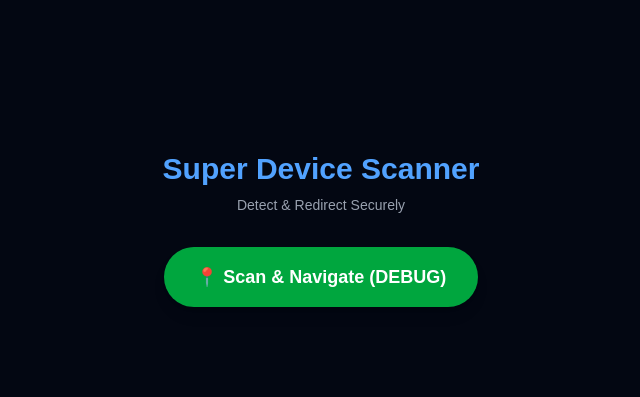
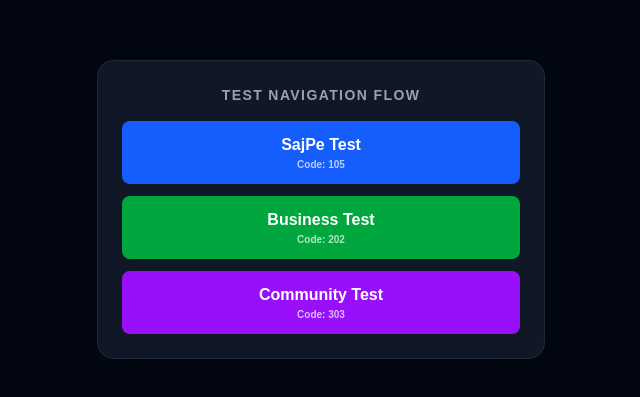
Before and after one commit to Sabnam09/device-location-Tracker, a Next.js app: page / in a window 1280 px wide. Shown: the part 171-568 px from the top of the page, without its empty margins (319-959 px from the left). Built offline with nearby package versions, Linux system fonts and the light colour scheme.

Commit message:
18 dec commited

```diff
--- a/next.config.mjs
+++ b/next.config.mjs
@@ -1,7 +1,14 @@
 /** @type {import('next').NextConfig} */
 const nextConfig = {
-  /* config options here */
-  reactCompiler: true,
+  async rewrites() {
+    return [
+      {
+        // Ye pattern kisi bhi /type/action/code ko handle karega
+        source: '/:type/:action/:code',
+        destination: '/',
+      },
+    ];
+  },
 };
 
 export default nextConfig;
--- a/src/app/actions.js
+++ b/src/app/actions.js
@@ -2,7 +2,6 @@
 "use server";
 
 export async function saveDeviceDataSecurely(payload) {
-  // 🔒 Ye URL client side (browser) ko nahi dikhega
   const API_URL = "https://sajpebusiness.raavan.site/portal/users/device-details";
 
   try {
@@ -15,17 +14,11 @@ export async function saveDeviceDataSecurely(payload) {
       body: JSON.stringify(payload),
     });
 
-    // Response handle karna
     const data = await response.json();
-
-    if (!response.ok) {
-      return { success: false, error: data, status: response.status };
-    }
+    if (!response.ok) return { success: false, error: data, status: response.status };
 
     return { success: true, data: data };
-
   } catch (error) {
-    console.error("Server Action Error:", error);
     return { success: false, error: "Server Connection Failed" };
   }
 }
--- a/src/app/page.js
+++ b/src/app/page.js
@@ -4,7 +4,6 @@ import { useState } from "react";
 import FingerprintJS from "@fingerprintjs/fingerprintjs";
 import { UAParser } from "ua-parser-js";
 import DeviceCard from "./components/DeviceCard";
-// 👇 Server Action Import
 import { saveDeviceDataSecurely } from "./actions";
 
 export default function Home() {
@@ -13,142 +12,110 @@ export default function Home() {
   const [error, setError] = useState("");
   const [statusMsg, setStatusMsg] = useState("");
 
-  const performRedirection = (deviceType, osName) => {
-    setStatusMsg(`Detected ${deviceType}. Processing...`);
-    // 🛑 DEBUGGING: Navigation roka hai taaki aap Console check kar sakein
-    // console.log("🛑 DEBUG MODE: Navigation Paused. Check Console for API Data.");
-    // alert(`System Detected: ${deviceType}\n\nNavigation is PAUSED for testing.`);
+  // Testing Data based on your JSON
+  const testLinks = [
+    { name: "SajPe Test", type: "s", code: "105", color: "bg-blue-600" },
+    { name: "Business Test", type: "b", code: "202", color: "bg-green-600" },
+    { name: "Community Test", type: "c", code: "303", color: "bg-purple-600" }
+  ];
 
-     // ORIGINAL REDIRECT CODE (Uncomment when ready)
+  // Modified logic to accept manual testing data
+  const getReferralInfo = (manualType = null, manualCode = null) => {
+    if (manualType) return { type: manualType, code: manualCode, isTest: true };
 
-    // 1. DESKTOP / LAPTOP / TABLET
+    if (typeof window === "undefined") return { type: 's', code: '' };
+    const segments = window.location.pathname.split('/').filter(Boolean);
+    return {
+      type: segments[0] || 's',
+      code: segments[2] || '00123',
+      isTest: false
+    };
+  };
+
+// --- 1. Navigation Flow Logic ---
+const performRedirection = (deviceType, type) => {
+  console.log("🚩 Redirection Triggered for Type:", type);
+  const { code } = getReferralInfo();
+
+  // --- 1. DESKTOP / LAPTOP / MAC FLOW ---
   if (deviceType !== "Mobile") {
+
+    // CONDITION: Community (c) - No website, send to Play Store
+    if (type === 'c') {
+      setStatusMsg("No Web Version for Community. Redirecting to Play Store...");
+      setTimeout(() => {
+        window.location.href = "https://play.google.com/store/apps/details?id=com.saj_community";
+      }, 1500);
+      return;
+    }
+
+    // CONDITION: Business (b) - Specific Portal
+    if (type === 'b') {
+      setStatusMsg("Redirecting to Business Portal...");
+      setTimeout(() => {
+        window.location.href = "https://sajpeweb.raavan.site/business/enter-number";
+      }, 1500);
+      return;
+    }
+
+    // CONDITION: SajPe (s) - Default Web
+    setStatusMsg("Redirecting to SajPe Web...");
     setTimeout(() => {
       window.location.href = "https://sajpeweb.raavan.site/";
     }, 1500);
     return;
   }
 
-    // 2. MOBILE
+  // --- 2. MOBILE FLOW (Deep Linking) ---
   if (deviceType === "Mobile") {
-       const appScheme = "sajpe://home";
-       const playStoreLink = "https://play.google.com/store/apps/details?id=com.saj_pe";
-       setStatusMsg("Launching App...");
+    let appScheme = "sajpe://home";
+    let storeLink = "https://play.google.com/store/apps/details?id=com.saj_pe";
+
+    if (type === 'b') {
+      appScheme = "sajbusiness://home";
+      storeLink = "https://play.google.com/store/apps/details?id=com.saj_business";
+    } else if (type === 'c') {
+      appScheme = "sajcommunity://home";
+      storeLink = "https://play.google.com/store/apps/details?id=com.saj_community";
+    }
+
     window.location.href = appScheme;
 
     setTimeout(() => {
-         const confirmFallback = window.confirm("SajPe App not found. Go to Play Store?");
-         if (confirmFallback) {
-            window.location.href = playStoreLink;
+      if (window.confirm("App not found. Open Play Store?")) {
+        window.location.href = storeLink;
       }
-       }, 2000);
-    }
-
-  };
-
-  const handleScan = async () => {
-    setLoading(true);
-    setError("");
-    setDeviceData(null);
-    setStatusMsg("Scanning Device...");
-
-    try {
-      // ✅ STEP 1: RESTORED YOUR EXACT ORIGINAL LOGIC HERE
-      const parser = new UAParser();
-      const result = parser.getResult();
-
-      // OS Name
-      const osName = result.os.name;
-      const osVersion = result.os.version;
-      const exactOS = `${osName} ${osVersion}`.trim();
-
-      // Browser
-      const browserName = result.browser.name;
-
-      // Device Type Logic (Your Original Code)
-      let rawType = result.device.type; // mobile, tablet, smarttv, wearable, embedded
-      let deviceType = "Desktop / Laptop"; // Default
-
-      if (rawType) {
-        // Capitalize (mobile -> Mobile)
-        deviceType = rawType.charAt(0).toUpperCase() + rawType.slice(1);
-      }
-
-      console.log("🔍 Internal Detection Raw Type:", rawType); // Debugging ke liye
-      console.log("🔍 Final Device Type:", deviceType);
-
-      // --- 2. FINGERPRINT & IP (Your Original Logic) ---
-      const fp = await FingerprintJS.load();
-      const fpResult = await fp.get();
-      const strongDeviceID = fpResult.visitorId;
-
-      let ipAddress = "";
-      try {
-        const ipRes = await fetch("https://api.ipify.org?format=json");
-        const ipJson = await ipRes.json();
-        ipAddress = ipJson.ip;
-      } catch (e) { console.warn("IP Error"); }
-
-      // --- 3. LOCATION (Your Original Logic) ---
-      let locationInfo = { lat: null, lon: null, city: "Permission Denied", state: "", full_address: "" };
-      try {
-        const permissionStatus = await navigator.permissions.query({ name: 'geolocation' });
-        if (permissionStatus.state === 'granted') {
-          const position = await new Promise((resolve, reject) => navigator.geolocation.getCurrentPosition(resolve, reject));
-          const { latitude, longitude } = position.coords;
-          locationInfo.lat = latitude;
-          locationInfo.lon = longitude;
-          const geoRes = await fetch(`https://nominatim.openstreetmap.org/reverse?format=json&lat=${latitude}&lon=${longitude}`);
-          const geoJson = await geoRes.json();
-          locationInfo.city = geoJson.address.city || "Unknown";
-          locationInfo.state = geoJson.address.state || "";
-          locationInfo.full_address = geoJson.display_name;
-        }
-      } catch (err) { console.warn("Silent Location Check Failed"); }
-
-      // --- 4. SET DATA (Your Original Payload Structure) ---
-      const finalPayload = {
-        identity: { stable_hardware_id: strongDeviceID },
-        network: { ip_address: ipAddress },
-        location: locationInfo,
-        device_specs: {
-          type: deviceType,
-          os: exactOS,
-          browser: browserName,
-          model: result.device.model || "Generic System"
+    }, 2500);
   }
 };
 
-      setDeviceData(finalPayload);
-      console.log("🚀 USER DATA (Local):", finalPayload);
+// --- 2. Button Click Handler ---
+const handleScan = async (manualType = null, manualCode = null) => {
+  setLoading(true);
 
-      // ✅ STEP 5: SECURE API CALL (Backend ko data bhejna)
-      setStatusMsg("Saving Secure Data...");
+  try {
+    // 1. Pehle dekho button se 'type' aaya hai kya, nahi toh URL segment check karo
+    const info = getReferralInfo(manualType, manualCode);
 
+    // 2. Browser detection logic...
+    const parser = new UAParser();
+    const result = parser.getResult();
+    const deviceType = result.device.type ?
+      result.device.type.charAt(0).toUpperCase() + result.device.type.slice(1) :
+      "Desktop / Laptop";
+
+    // 3. API Payload (Data bhejne ke liye)
     const apiPayload = {
-        device_specs: finalPayload.device_specs,
-        location: finalPayload.location,
-        network: finalPayload.network
+      source_type: info.type, // Yahan 'b', 's', ya 'c' jayega
+      referral_code: info.code,
+      // ... baki data
     };
 
-      // Server Action Call
-      const apiResponse = await saveDeviceDataSecurely(apiPayload);
-      console.log("📡 API RESPONSE FROM SERVER:", apiResponse);
-
-      if (!apiResponse.success) {
-         console.error("❌ Save Error:", apiResponse.error);
-         // Error dikhane ke liye status msg update kar sakte hain
-         setStatusMsg(`API Error: ${apiResponse.status || 'Unknown'}`);
-      } else {
-         setStatusMsg("Data Saved! Redirecting...");
-      }
-
-      // --- 6. TRIGGER REDIRECTION ---
-      performRedirection(deviceType, osName);
+    // 4. ✅ Sabse Important: 'info.type' ko redirection mein pass karein
+    performRedirection(deviceType, info.type);
 
   } catch (err) {
-      console.error(err);
-      setError("Scan Failed. Please retry.");
+    setError("Scan failed");
   } finally {
     setLoading(false);
   }
@@ -156,22 +123,34 @@ export default function Home() {
 
   return (
     <main className="min-h-screen flex flex-col items-center justify-center p-6 bg-gray-950 text-white">
-      <div className="text-center max-w-lg mb-8">
-        <h1 className="text-3xl font-bold text-blue-400 mb-2">Super Device Scanner</h1>
-        <p className="text-gray-400 text-sm">Detect & Redirect Securely</p>
+
+      {/* --- TESTING SECTION --- */}
+      <div className="mb-10 p-6 bg-gray-900 border border-gray-800 rounded-2xl w-full max-w-md shadow-2xl">
+        <h2 className="text-sm font-bold text-gray-400 mb-4 uppercase tracking-widest text-center">Test Navigation Flow</h2>
+        <div className="grid grid-cols-1 gap-3">
+          {testLinks.map((link) => (
+            <button
+              key={link.type}
+              onClick={() => handleScan(link.type, link.code)}
+              disabled={loading}
+              className={`${link.color} hover:opacity-90 py-3 rounded-lg font-bold flex flex-col items-center transition-all active:scale-95`}
+            >
+              <span>{link.name}</span>
+              <span className="text-[10px] opacity-70">Code: {link.code}</span>
+            </button>
+          ))}
+        </div>
       </div>
 
-      <button
-        onClick={handleScan}
-        disabled={loading}
-        className={`px-8 py-4 rounded-full font-bold text-lg shadow-lg transition-all ${loading ? "bg-gray-700" : "bg-green-600 hover:bg-green-500"}`}
-      >
-        {loading ? "Processing..." : "📍 Scan & Navigate (DEBUG)"}
-      </button>
-
-      {statusMsg && <p className="mt-4 text-yellow-400 font-mono text-sm animate-pulse">{statusMsg}</p>}
-
-      {error && <p className="mt-4 text-red-400">{error}</p>}
+      {/* --- STATUS DISPLAY --- */}
+      <div className="text-center">
+        {statusMsg && (
+          <div className="p-4 rounded-full bg-blue-900/20 border border-blue-500/30 text-blue-400 font-mono text-sm animate-pulse mb-4">
+             🚀 Status: {statusMsg}
+          </div>
+        )}
+        {error && <p className="text-red-500">{error}</p>}
+      </div>
 
       <DeviceCard data={deviceData} />
     </main>
```
Also changed, not shown: src/app/components/DeviceCard.js (+15 -25 lines). Lines whose indentation alone changed are shown as unchanged.
